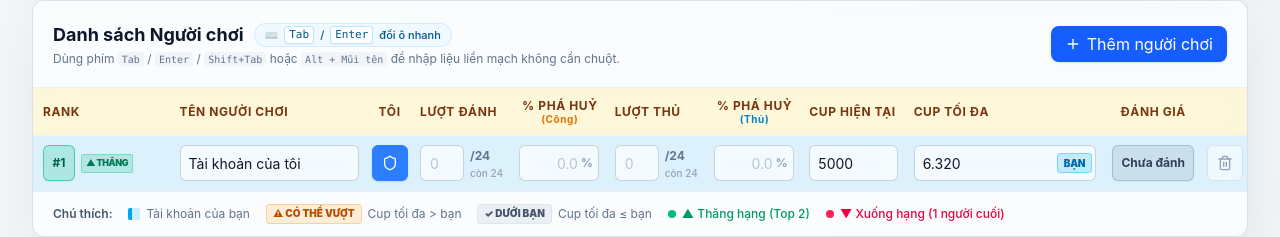
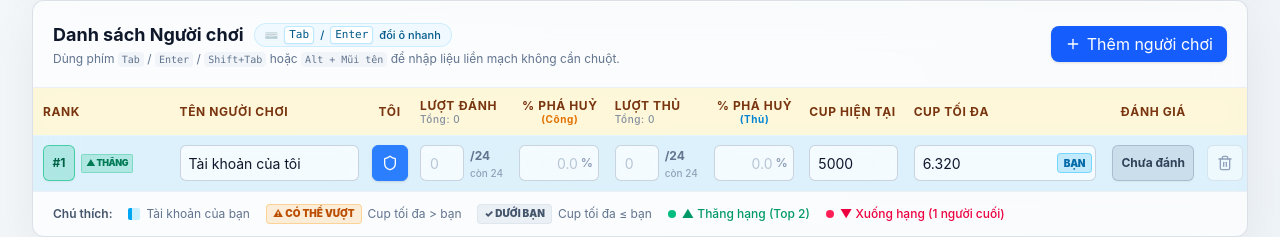
Before and after one commit to pmmdrg/coc-rank-dashboard, a React (Vite) app: page / in a window 1280 px wide. Shown: the part 1643-1880 px from the top of the page. Built offline with nearby package versions, Linux system fonts and the light colour scheme.

Commit message:
feat: add attack and defense balance indicator with real-time feedback and zero layout shift

```diff
--- a/src/components/PlayerTable.tsx
+++ b/src/components/PlayerTable.tsx
@@ -1,5 +1,6 @@
 import { Fragment, useCallback, useEffect, useLayoutEffect, useMemo, useRef, useState } from 'react'
-import { Plus } from 'lucide-react'
+import { createPortal } from 'react-dom'
+import { Plus, Scale } from 'lucide-react'
 import type { Player, RankingStats, Season } from '../types'
 import { ConfirmDeleteModal } from './ConfirmDeleteModal'
 import { PlayerRow } from './PlayerRow'
@@ -193,6 +194,30 @@ export function PlayerTable({
       }
     })
   }, [rankedPlayers, frozenOrderIds])
+
+  // Thống kê cân bằng tổng lượt công và tổng lượt thủ trong bảng kín 100 người chơi
+  const { totalAttacks, totalDefenses, diff, imbalanceType } = useMemo(() => {
+    let attacks = 0
+    let defenses = 0
+    for (const p of rankedPlayers) {
+      attacks += Number(p.attacks) || 0
+      defenses += Number(p.defenses) || 0
+    }
+    const difference = Math.abs(attacks - defenses)
+    const type: 'equal' | 'attacks_more' | 'defenses_more' =
+      attacks > defenses
+        ? 'attacks_more'
+        : defenses > attacks
+          ? 'defenses_more'
+          : 'equal'
+
+    return {
+      totalAttacks: attacks,
+      totalDefenses: defenses,
+      diff: difference,
+      imbalanceType: type,
+    }
+  }, [rankedPlayers])
 
   const promotionCount = season.promotionCount !== undefined ? season.promotionCount : 2
   const demotionCount = season.demotionCount !== undefined ? season.demotionCount : 1
@@ -391,7 +416,7 @@ export function PlayerTable({
     <section className="glass-panel rounded-xl shadow-sm">
       <div className="flex flex-col gap-3 border-b border-slate-200/60 p-5 sm:flex-row sm:items-center sm:justify-between dark:border-slate-700/60">
         <div>
-          <div className="flex items-center gap-2.5">
+          <div className="flex flex-wrap items-center gap-2.5">
             <h2 className="text-lg font-bold text-slate-900 dark:text-slate-100">Danh sách Người chơi</h2>
             <span
               className="hidden items-center gap-1.5 rounded-full border border-sky-200/60 bg-sky-50 px-2.5 py-0.5 text-[11px] font-medium text-sky-800 dark:border-sky-800/60 dark:bg-sky-950/50 dark:text-sky-300 sm:inline-flex"
@@ -400,6 +425,25 @@ export function PlayerTable({
               <span>⌨️</span>
               <kbd className="rounded bg-white px-1 py-0.2 shadow-xs border border-sky-300/50 dark:bg-slate-900 dark:border-sky-800">Tab</kbd> / <kbd className="rounded bg-white px-1 py-0.2 shadow-xs border border-sky-300/50 dark:bg-slate-900 dark:border-sky-800">Enter</kbd> đổi ô nhanh
             </span>
+
+            {/* Cảnh báo lệch lượt công / thủ */}
+            {imbalanceType !== 'equal' && (
+              <span
+                className="inline-flex items-center gap-1.5 rounded-full border border-amber-400/60 bg-amber-500/10 px-2.5 py-0.5 text-[11px] font-semibold text-amber-800 shadow-xs dark:border-amber-500/40 dark:bg-amber-950/40 dark:text-amber-300"
+                title={`Bảng đánh kín: Tổng công (${totalAttacks}) phải bằng Tổng thủ (${totalDefenses}). Hiện đang lệch ${diff} lượt.`}
+              >
+                <Scale className="h-3.5 w-3.5 text-amber-600 dark:text-amber-400 shrink-0" />
+                <span>
+                  Lệch công/thủ:{' '}
+                  <strong>
+                    {imbalanceType === 'attacks_more'
+                      ? `Công nhiều hơn Thủ ${diff} lượt`
+                      : `Thủ nhiều hơn Công ${diff} lượt`}
+                  </strong>{' '}
+                  <span className="opacity-80">({totalAttacks} công / {totalDefenses} thủ)</span>
+                </span>
+              </span>
+            )}
           </div>
           <p className="mt-0.5 text-xs text-slate-500 dark:text-slate-400">
             Dùng phím <kbd className="rounded bg-slate-100 px-1 py-0.5 font-mono text-[10px] dark:bg-slate-800">Tab</kbd> / <kbd className="rounded bg-slate-100 px-1 py-0.5 font-mono text-[10px] dark:bg-slate-800">Enter</kbd> / <kbd className="rounded bg-slate-100 px-1 py-0.5 font-mono text-[10px] dark:bg-slate-800">Shift+Tab</kbd> hoặc <kbd className="rounded bg-slate-100 px-1 py-0.5 font-mono text-[10px] dark:bg-slate-800">Alt + Mũi tên</kbd> để nhập liệu liền mạch không cần chuột.
@@ -422,14 +466,60 @@ export function PlayerTable({
               <th className="w-[136px] min-w-[136px] max-w-[136px] px-2.5 py-2.5 whitespace-nowrap">Rank</th>
               <th className="w-48 min-w-[165px] max-w-[210px] px-2 py-2.5">Tên người chơi</th>
               <th className="w-11 min-w-[40px] px-1 py-2.5 text-center">Tôi</th>
-              <th className="w-24 min-w-[88px] px-2 py-2.5 whitespace-nowrap">Lượt đánh</th>
+              <th className="w-24 min-w-[88px] px-2 py-2.5 whitespace-nowrap">
+                <div className="leading-tight">
+                  <div className="flex items-center gap-1">
+                    <span>Lượt đánh</span>
+                    {imbalanceType === 'attacks_more' && (
+                      <span
+                        className="inline-flex items-center px-1 rounded text-[10px] font-extrabold bg-amber-500/20 text-amber-800 dark:text-amber-300 border border-amber-500/40"
+                        title={`Lượt đánh đang nhiều hơn lượt thủ ${diff} lượt`}
+                      >
+                        +{diff}
+                      </span>
+                    )}
+                  </div>
+                  <div
+                    className={`text-[10px] normal-case ${
+                      imbalanceType === 'attacks_more'
+                        ? 'font-bold text-amber-700 dark:text-amber-400'
+                        : 'font-medium text-slate-500/80 dark:text-slate-400/80'
+                    }`}
+                  >
+                    Tổng: {totalAttacks}
+                  </div>
+                </div>
+              </th>
               <th className="w-22 min-w-[84px] px-1.5 py-2.5 whitespace-nowrap text-center">
                 <div className="leading-tight">
                   <div>% Phá huỷ</div>
                   <div className="text-[10px] font-bold text-amber-600 dark:text-amber-400 normal-case">(Công)</div>
                 </div>
               </th>
-              <th className="w-24 min-w-[88px] px-2 py-2.5 whitespace-nowrap">Lượt thủ</th>
+              <th className="w-24 min-w-[88px] px-2 py-2.5 whitespace-nowrap">
+                <div className="leading-tight">
+                  <div className="flex items-center gap-1">
+                    <span>Lượt thủ</span>
+                    {imbalanceType === 'defenses_more' && (
+                      <span
+                        className="inline-flex items-center px-1 rounded text-[10px] font-extrabold bg-amber-500/20 text-amber-800 dark:text-amber-300 border border-amber-500/40"
+                        title={`Lượt thủ đang nhiều hơn lượt đánh ${diff} lượt`}
+                      >
+                        +{diff}
+                      </span>
+                    )}
+                  </div>
+                  <div
+                    className={`text-[10px] normal-case ${
+                      imbalanceType === 'defenses_more'
+                        ? 'font-bold text-amber-700 dark:text-amber-400'
+                        : 'font-medium text-slate-500/80 dark:text-slate-400/80'
+                    }`}
+                  >
+                    Tổng: {totalDefenses}
+                  </div>
+                </div>
+              </th>
               <th className="w-22 min-w-[84px] px-1.5 py-2.5 whitespace-nowrap text-center">
                 <div className="leading-tight">
                   <div>% Phá huỷ</div>
@@ -570,6 +660,34 @@ export function PlayerTable({
           }, 230)
         }}
       />
+
+      {/* Floating alert theo dõi cân bằng thời gian thực khi cuộn rà soát bảng 100 người */}
+      {imbalanceType !== 'equal' &&
+        typeof document !== 'undefined' &&
+        createPortal(
+          <aside
+            aria-label="Cảnh báo lệch số lượt công thủ"
+            className="fixed bottom-6 right-6 z-50 flex items-center gap-2.5 rounded-full border border-amber-400/60 bg-white/95 px-4 py-2.5 text-xs font-semibold text-amber-900 shadow-2xl backdrop-blur-md transition-all duration-300 hover:scale-105 dark:border-amber-500/50 dark:bg-slate-900/95 dark:text-amber-200"
+          >
+            <span className="relative flex h-2.5 w-2.5 shrink-0">
+              <span className="absolute inline-flex h-full w-full animate-ping rounded-full bg-amber-400 opacity-75" />
+              <span className="relative inline-flex h-2.5 w-2.5 rounded-full bg-amber-500" />
+            </span>
+            <Scale className="h-4 w-4 text-amber-600 dark:text-amber-400 shrink-0" />
+            <span>
+              Lệch công/thủ:{' '}
+              <strong className="font-bold text-amber-700 dark:text-amber-300">
+                {imbalanceType === 'attacks_more'
+                  ? `Công dư +${diff} lượt`
+                  : `Thủ dư +${diff} lượt`}
+              </strong>{' '}
+              <span className="font-normal opacity-85">
+                ({totalAttacks} công vs {totalDefenses} thủ)
+              </span>
+            </span>
+          </aside>,
+          document.body,
+        )}
     </section>
   )
 }
```
